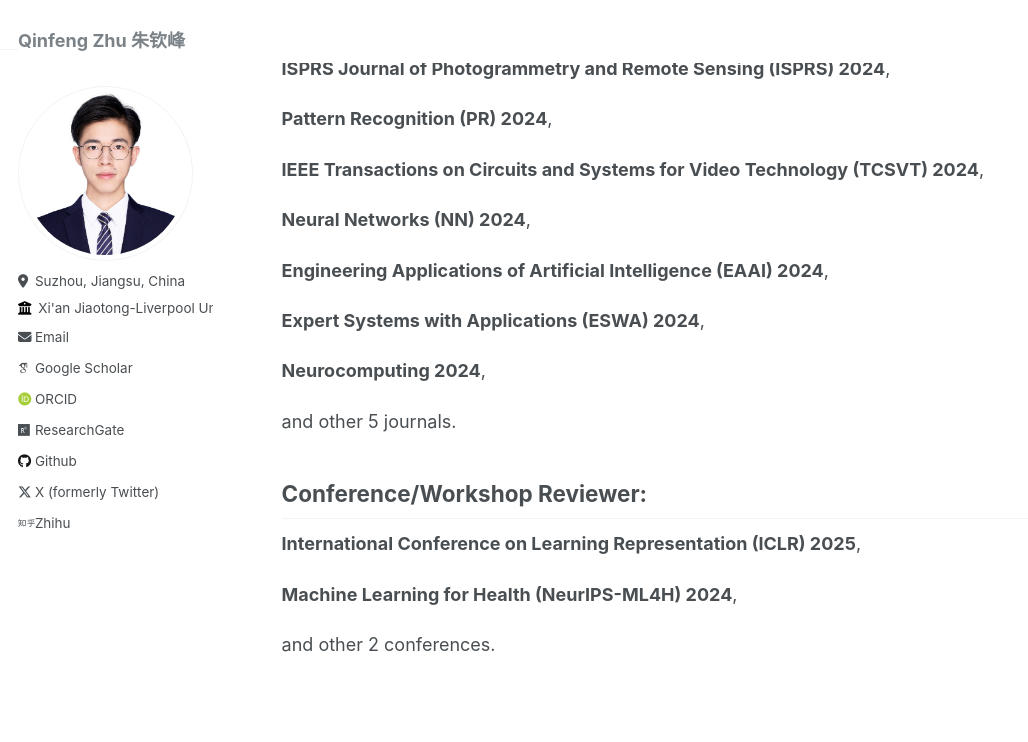
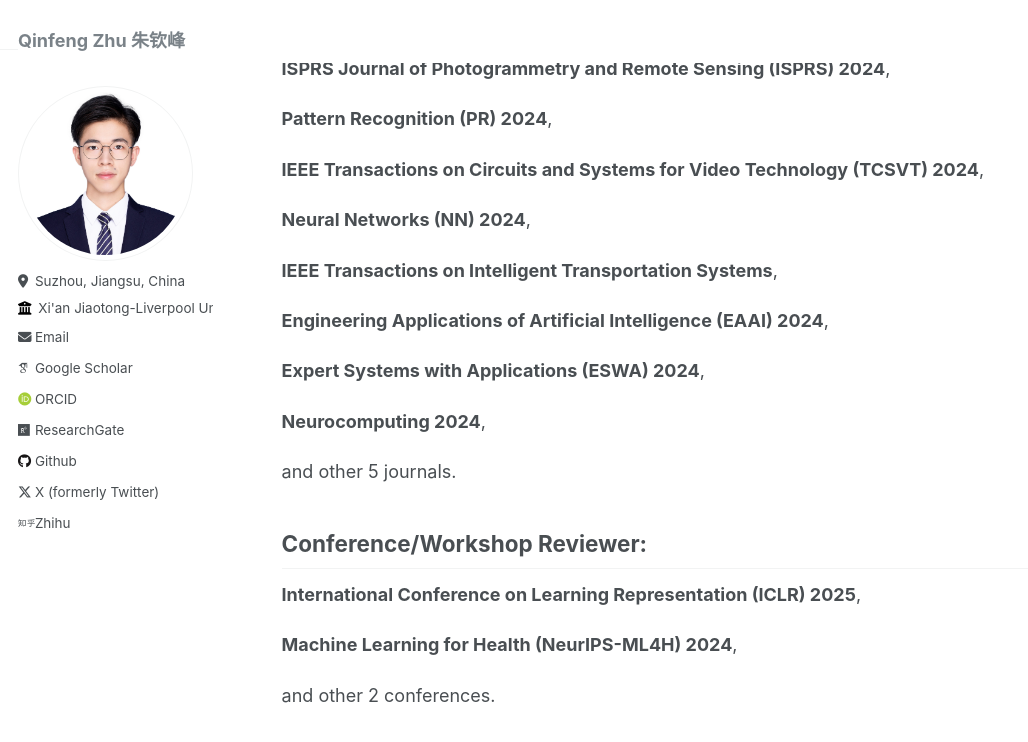
Before and after one commit to zhuqinfeng1999/zhuqinfeng1999.github.io, a Jekyll site: the page built from _pages/about.md, in a window 1280 px wide and 900 px high, scrolled down 1748 px. Shown: the top 742 px of the window, without its empty margins (0-1028 px from the left). Built offline with Jekyll 4.4.1, drawn with Linux system fonts in a browser that asks for light colours; some web fonts are replaced.

Commit message:
Update about.md

```diff
--- a/_pages/about.md
+++ b/_pages/about.md
@@ -168,6 +168,8 @@ My research interests mainly lie on deep learning, especially in remote sensing,
 
 **Neural Networks (NN) 2024**,
 
+**IEEE Transactions on Intelligent Transportation Systems**,
+
 **Engineering Applications of Artificial Intelligence (EAAI) 2024**,
 
 **Expert Systems with Applications (ESWA) 2024**,
```
